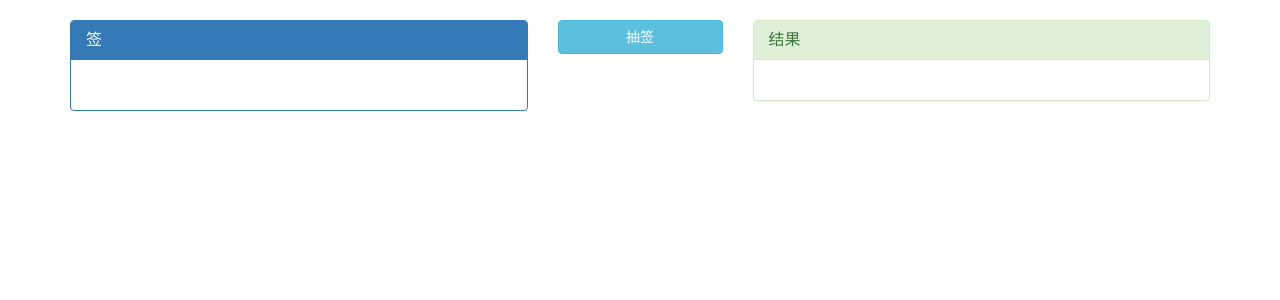
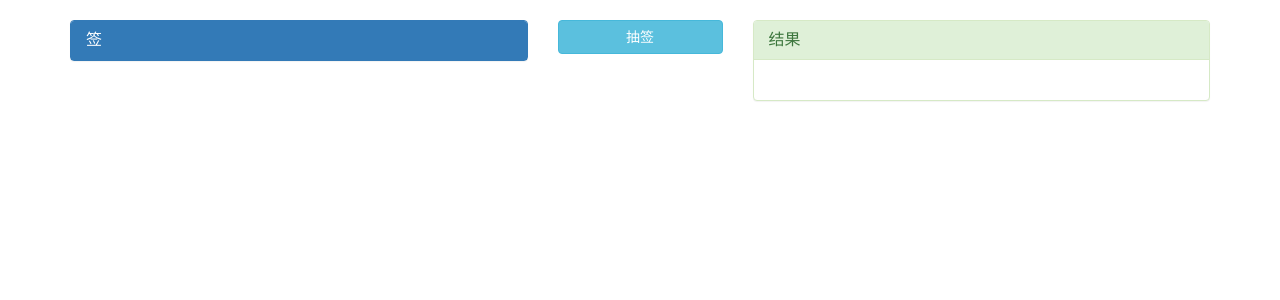
Before and after one commit to yuandengshi/tools, a Django app: page / in a window 1280 px wide. Shown: the top 300 px of the page. Run offline with Django 3.2, Linux system fonts and the light colour scheme; data that the repository does not hold is empty; some libraries are stand-ins or nearby versions.

Commit message:
Collapse panel for lots

```diff
--- a/lots/templates/lots/lot_list.html
+++ b/lots/templates/lots/lot_list.html
@@ -13,12 +13,14 @@
       <div class="col-sm-5">
         <div class="panel panel-primary">
           <div class="panel-heading">
-            <h3 class="panel-title">签</h3>
+            <h3 class="panel-title">
+              <a data-toggle="collapse" href="#lots-collapse">签</a>
+            </h3>
           </div>
-          <div class="panel-body">
-            <ol class="list-group">
+          <div id="lots-collapse" class="panel-collapse collapse">
+            <ul class="list-group">
               <li class="list-group-item" v-for="lot in lots">{{ lot.name }}</li>
-            </ol>
+            </ul>
           </div>
         </div>
       </div>
```
